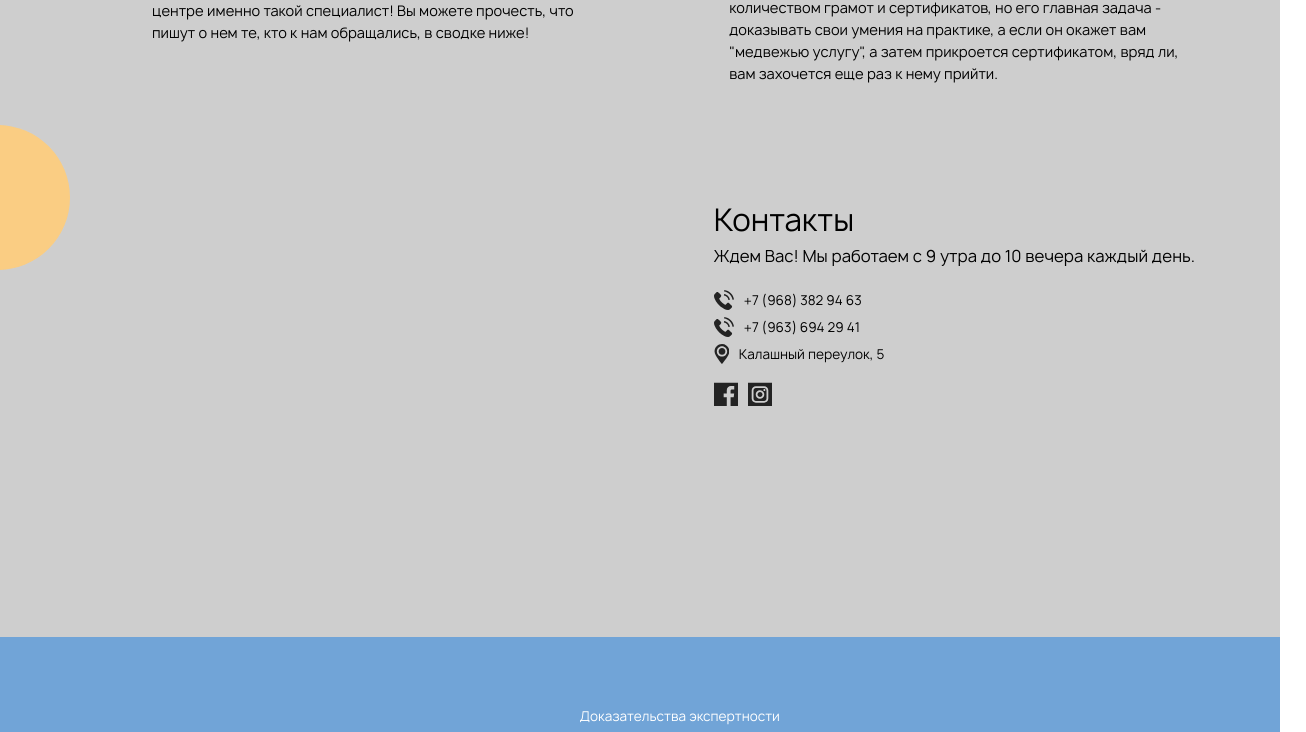
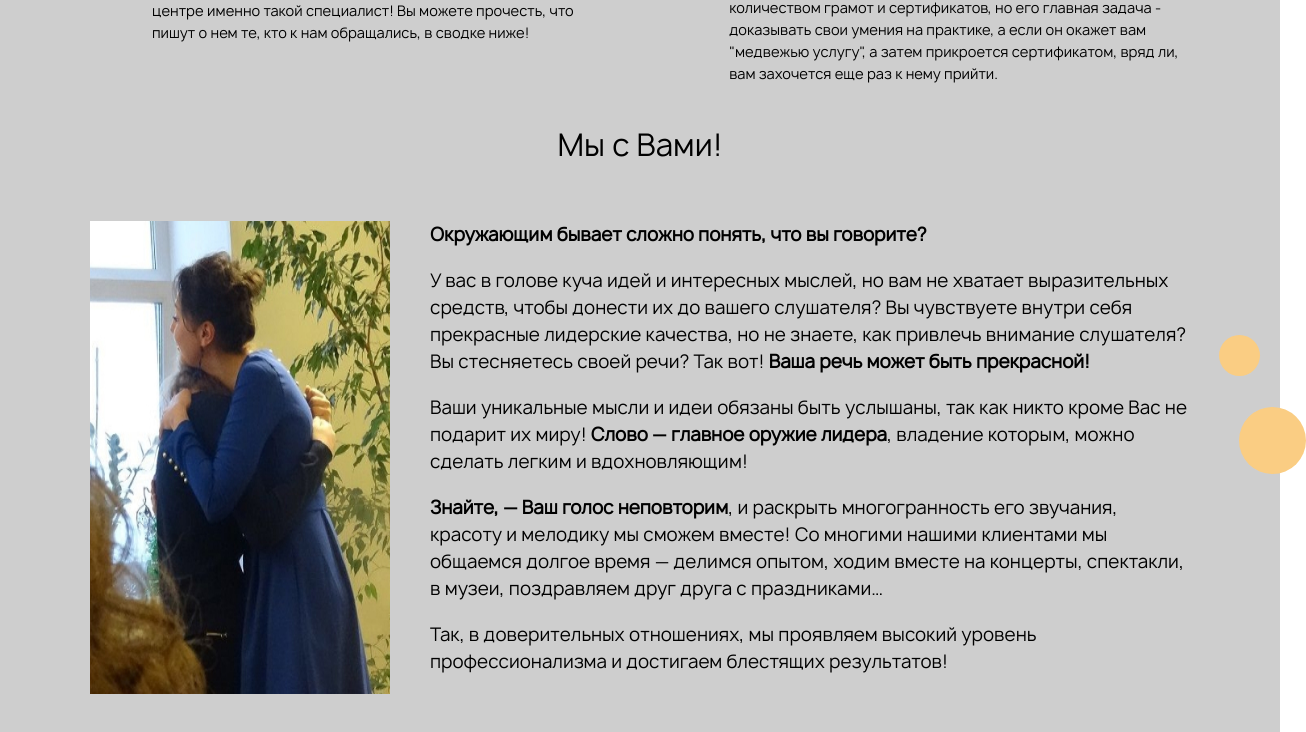
Before and after one commit to gazievri/speech-center, a React (Vite) app: page / in a window 1280 px wide. Shown: the part 2208-2940 px from the top of the page, 1306 px wide, since content can reach past the window. Built offline with nearby package versions, Linux system fonts and the light colour scheme.

Commit message:
withyou component

```diff
--- a/src/components/ContactsList/ContactsList.jsx
+++ b/src/components/ContactsList/ContactsList.jsx
@@ -33,7 +33,7 @@ export const ContactsList = ({ whiteTheme = false, contacts = false}) => {
         Калашный переулок, 5
       </a>
 
-      {contacts && (
+      {/* {contacts && (
         <ul className={styles.contscts__socials}>
           <li className={styles.linkSocialFb}>
             <a
@@ -52,7 +52,7 @@ export const ContactsList = ({ whiteTheme = false, contacts = false}) => {
             ></a>
           </li>
         </ul>
-      )}
+      )} */}
     </address>
   );
 };
--- /dev/null
+++ b/src/components/WithYou/WithYou.jsx
@@ -0,0 +1,48 @@
+import styles from "./styles.module.sass";
+import img from "../../assets/images/withYou.jpg";
+
+export const WithYou = () => {
+  return (
+    <section className={styles.section}>
+      <h2 className={styles.title}>Мы с Вами!</h2>
+
+      <div className={styles.wrapper}>
+        <img src={img} alt="" />
+
+        <div className={styles.textWrapper}>
+          <p className={styles.textHeader}>
+            Окружающим бывает сложно понять, что вы говорите?
+          </p>
+
+          <p className={styles.text}>
+            У вас в голове куча идей и интересных мыслей, но вам не хватает
+            выразительных средств, чтобы донести их до вашего слушателя? Вы
+            чувствуете внутри себя прекрасные лидерские качества, но не знаете,
+            как привлечь внимание слушателя? Вы стесняетесь своей речи? Так вот!
+           <span className={styles.textBold}> Ваша речь может быть прекрасной!</span>
+          </p>
+
+          <p className={styles.text}>
+            Ваши уникальные мысли и идеи обязаны быть услышаны, так как никто
+            кроме Вас не подарит их миру! <span className={styles.textBold}>Слово — главное оружие лидера</span>,
+            владение которым, можно сделать легким и вдохновляющим!
+          </p>
+
+          <p className={styles.text}>
+          <span className={styles.textBold}>Знайте, — Ваш голос неповторим</span>, и раскрыть многогранность его
+            звучания, красоту и мелодику мы сможем вместе! Со многими нашими
+            клиентами мы общаемся долгое время — делимся опытом, ходим вместе на
+            концерты, спектакли, в музеи, поздравляем друг друга с праздниками…
+          </p>
+
+          <p className={styles.text}>
+            Так, в доверительных отношениях, мы проявляем высокий уровень
+            профессионализма и достигаем блестящих результатов!
+          </p>
+        </div>
+      </div>
+      <div className={styles.roundOne}/>
+      <div className={styles.roundTwo}/>
+    </section>
+  );
+};
--- /dev/null
+++ b/src/components/WithYou/styles.module.sass
@@ -0,0 +1,47 @@
+@import "../../styles/@mixins"
+.title
+    text-align: center
+    @include contactsTitle
+    padding-bottom: 56px
+.wrapper
+    display: flex
+    gap: 40px
+
+.textWrapper::last-of-child
+    padding: 0
+
+.section
+    max-width: 1100px
+    width: 100%
+    margin: 0 auto
+    padding-bottom: 100px
+    position: relative
+
+.text
+    @include withYouText
+    padding-bottom: 19px
+
+.textHeader
+    @include withYouTextBold
+    padding-bottom: 19px
+
+.textBold
+    @include withYouTextBold
+
+.roundOne
+    position: absolute
+    width: 41px
+    height: 41px
+    border-radius: 50%
+    background: #FACD83
+    top: 210px
+    right: -70px
+
+.roundTwo
+    position: absolute
+    width: 67px
+    height: 67px
+    border-radius: 50%
+    background: #FACD83
+    top: 282px
+    right: -116px
--- a/src/pages/Home.jsx
+++ b/src/pages/Home.jsx
@@ -3,6 +3,7 @@ import { Hero } from '../components/Hero/Hero';
 import { HowToFind } from '../components/HowToFind/HowToFind';
 import { SectionMoto } from '../components/SectionMoto/SectionMoto';
 import { Products } from '../components/Products/Products';
+import { WithYou } from '../components/WithYou/WithYou';
 
 export const Home = () => {
   return (
@@ -12,6 +13,7 @@ export const Home = () => {
       <Products />
       <SectionMoto text='И помните - главное начать' />
       <HowToFind />
+      <WithYou />
       <Contacts />
     </>
   );
--- a/src/styles/@mixins.sass
+++ b/src/styles/@mixins.sass
@@ -70,3 +70,15 @@
   font-weight: 600
   font-size: 20px
   line-height: 26px
+
+@mixin withYouText
+  font-family: Manrope
+  font-size: 18px
+  font-weight: 400
+  line-height: 27px
+
+@mixin withYouTextBold
+  font-family: Manrope
+  font-size: 18px
+  font-weight: 700
+  line-height: 27px
```
Also changed, not shown: src/assets/images/withYou.jpg (added).
